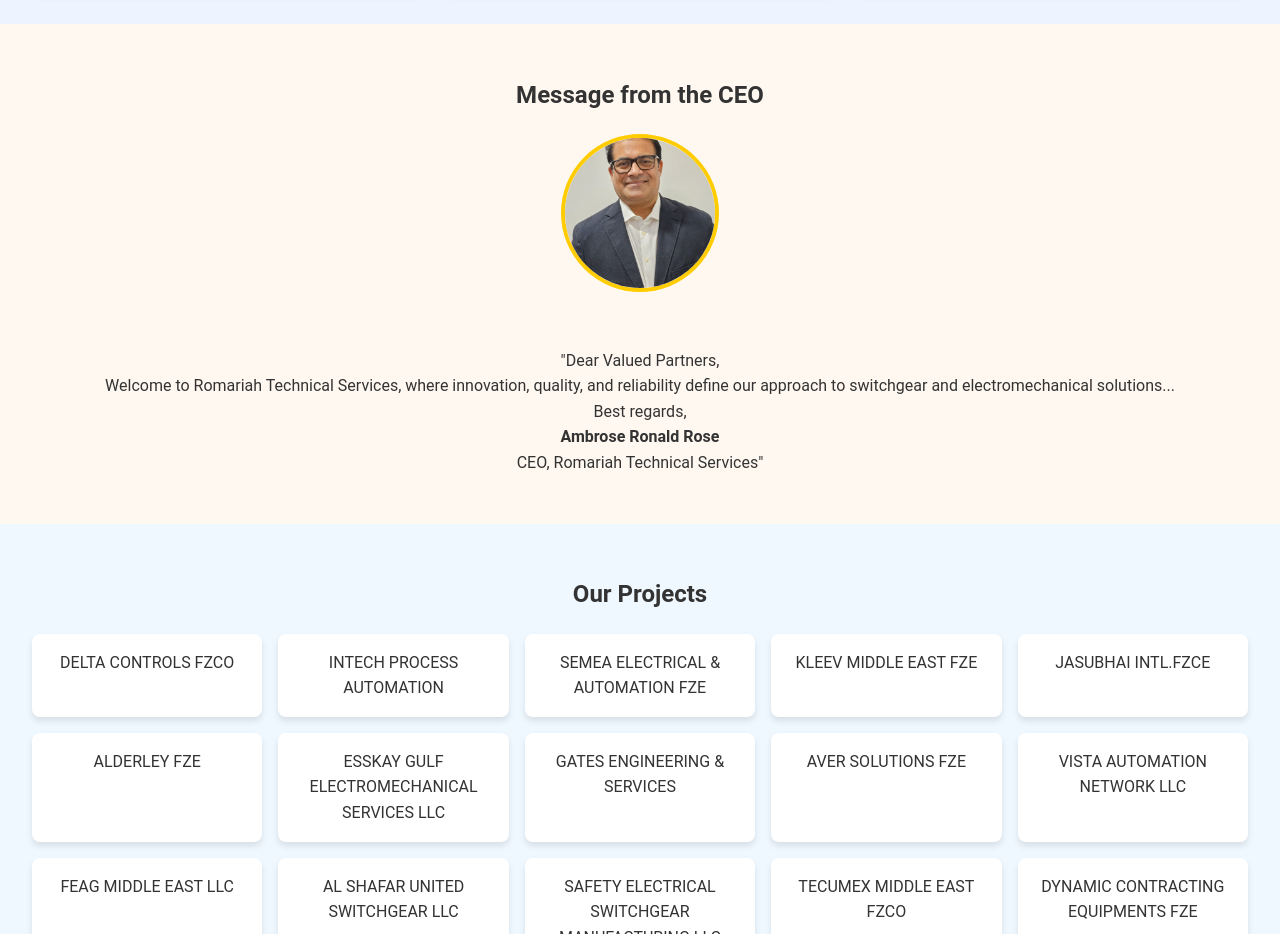
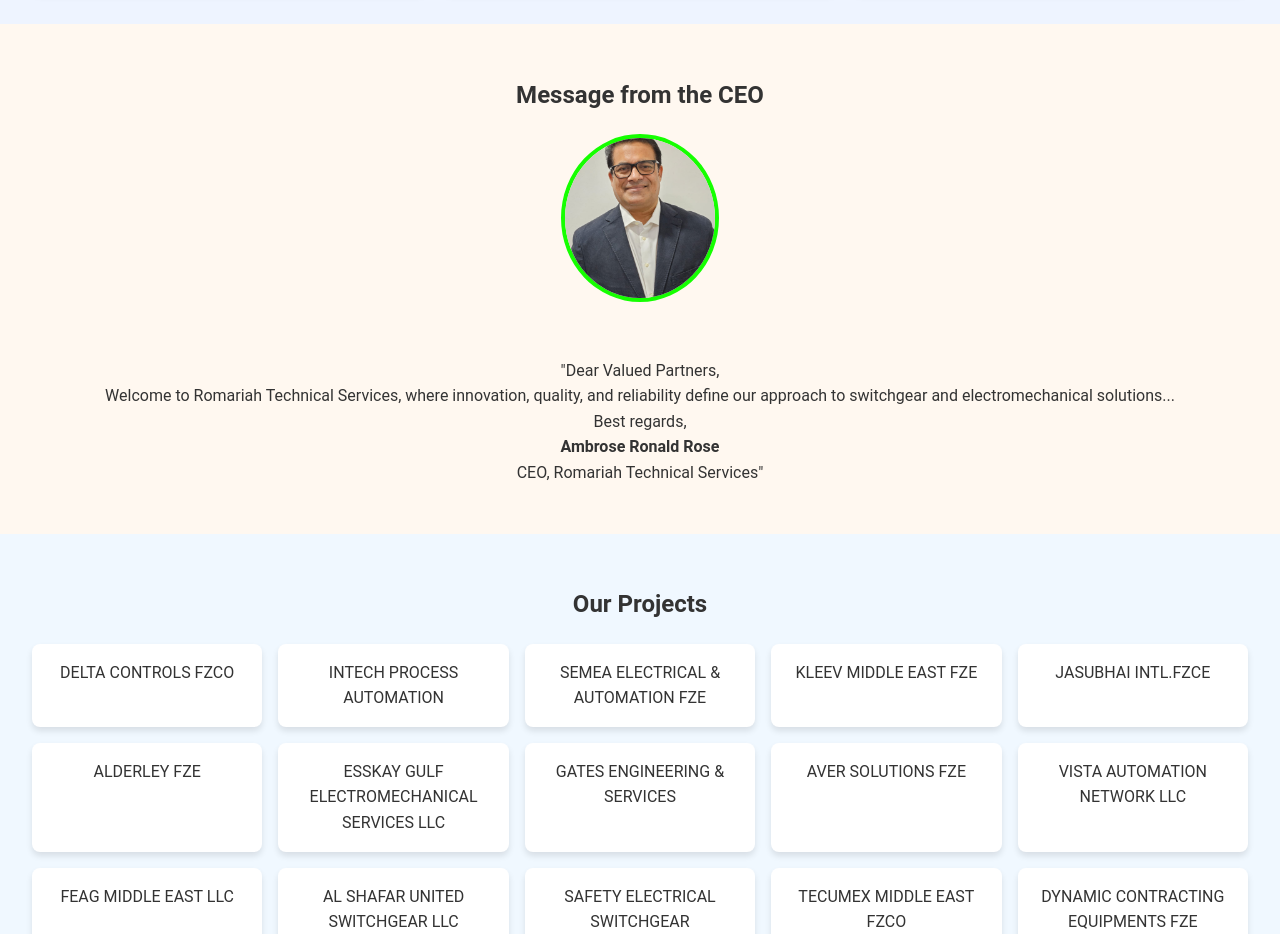
Before and after one commit to Arshu200/sample, a plain HTML site: page index.html in a window 1280 px wide. Shown: the part 1240-2174 px from the top of the page. Drawn offline with Linux system fonts and the light colour scheme.

Commit message:
new commit

```diff
--- a/styles.css
+++ b/styles.css
@@ -105,7 +105,7 @@
 
 /* Quality Section */
 .quality {
-  background-color: #eef4ff; /* Light Periwinkle */
+  background-color: #eef2ff; /* Light Periwinkle */
   padding: 2rem;
   text-align: center;
 }
@@ -130,7 +130,7 @@
 
 /* CEO Message Section */
 .ceo-message {
-  background-color: #fff8f0; /* Cream */
+  background-color: #fffdf0; /* Cream */
   padding: 2rem;
   text-align: center;
 }
@@ -145,10 +145,10 @@
 
 .ceo-photo img {
   width: 150px;
-  height: 150px;
+  height: 160px;
   border-radius: 50%;
   object-fit: cover;
-  border: 4px solid #ffcc00; /* Gold Border */
+  border: 4px solid #15ff00; /* Gold Border */
 }
 
 /* Projects Section */
@@ -178,7 +178,7 @@
 
 /* Contact and Footer */
 .contact-footer {
-  background-color: #003366; /* Dark Blue */
+  background-color: #002a66; /* Dark Blue */
   color: white;
   padding: 2rem;
   text-align: center;
```
